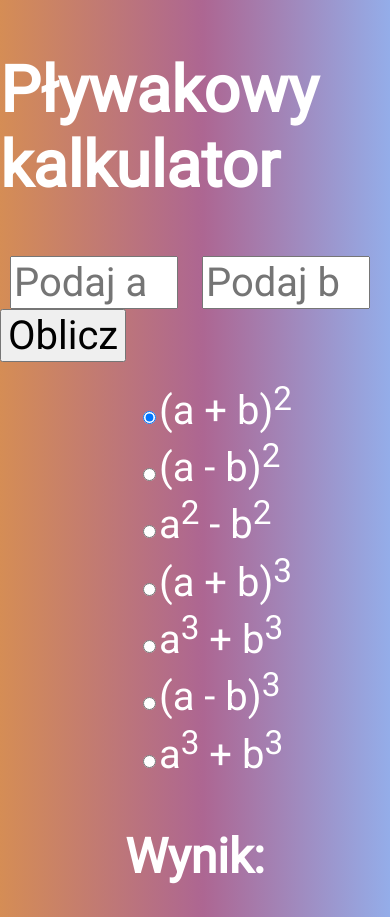
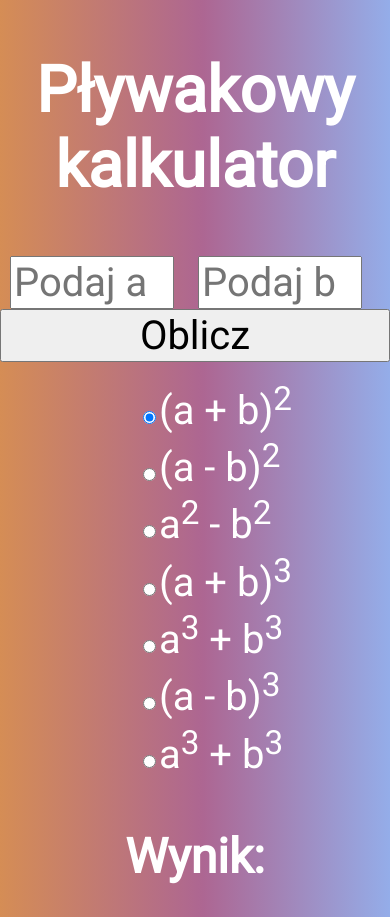
Before and after one commit to bartoginski/bartekoginski.github.io, a plain HTML site: page kalkulator.html in a window 390 px wide. Drawn offline with Linux system fonts and the light colour scheme.

Commit message:
@media added

```diff
--- a/style.css
+++ b/style.css
@@ -22,7 +22,7 @@ h2 {
 }
 
 ul {
-	list-style-type: none;
+	list-style-type: none;z
 }
 
 li {
@@ -43,3 +43,23 @@ button {
 .wynik {
 	font-size: 3rem;
 }
+
+@media (max-width: 650px) {
+	h2 {
+
+		text-align: center;
+	}
+	.input {
+		justify-content: space-between;
+	}
+	.text {
+		width: 40%;
+	}
+
+	button {
+		align-self: center;
+		margin: 0 auto;
+
+		width: 100%;
+	}
+}
```
Also changed, not shown: kalkulator.html (renamed from index.html).
